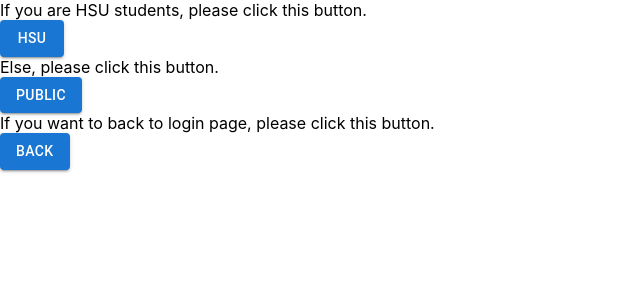
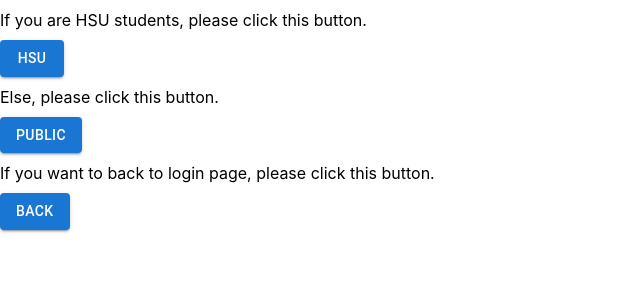
Before and after one commit to SunshinePeace/Socail-Media-Project, a Next.js app: page /Components/HSUSignUp in a window 1280 px wide. Shown: the top 300 px of the page, without its empty margins (0-640 px from the left). Built offline with nearby package versions, Linux system fonts and the light colour scheme; no server answers.

Commit message:
css choice

```diff
--- a/styles/Home.module.css
+++ b/styles/Home.module.css
@@ -515,6 +515,26 @@
     margin-bottom: 10px;
 }
 
+.publicUserType {
+    margin-top: 10px;
+    margin-bottom: 10px;
+}
+
+.hsuUserType {
+    margin-top: 10px;
+    margin-bottom: 10px;
+}
+
+.backLogin {
+    margin-top: 10px;
+    margin-bottom: 10px;
+}
+
+.UserType {
+    margin-top: 10px;
+    margin-bottom: 10px;
+}
+
 .png {
     width: 250px;
     height: 200px;
```
Also changed, not shown: pages/Components/Choice.tsx (+9 -1 lines).
